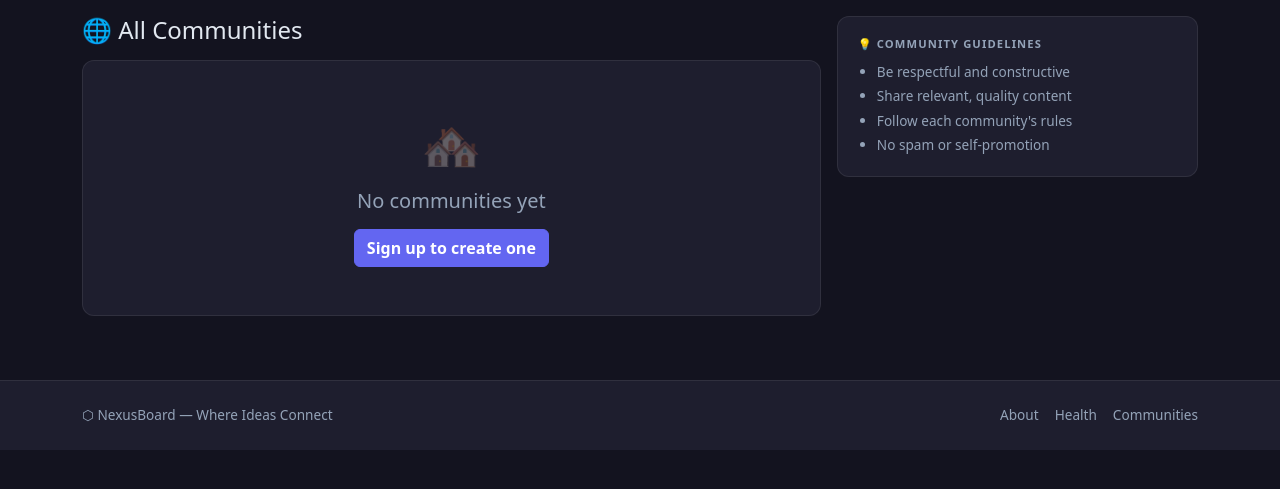
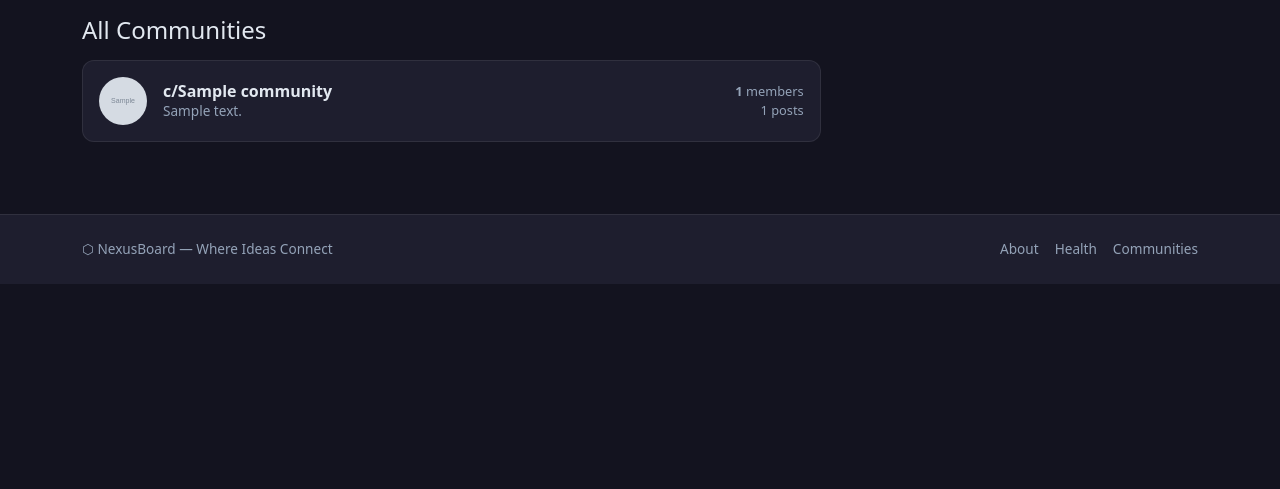
Before and after one commit to AnishIdhayan-1412/NexusBoard-V1, a Django app: page /communities/ in a window 1280 px wide. Shown: the part 61-550 px from the top of the page. Run offline with Django 5.2, Linux system fonts and the light colour scheme; tables that the repository leaves empty hold one stand-in row (values such as "Sample post"); grey boxes marked "Sample" are stand-in pictures.

Commit message:
fix: batch 2 — templates, admin, pagination
Templates:
- Added templates/includes/pagination.html (reusable across all list views)
- home.html: uses page_obj, post.score, post.comment_count, community.post_count
- communities/list.html: rewritten with member_count/post_count from cached fields
- communities/detail.html: paginated, uses page_obj
- posts/list.html: paginated, uses page_obj

Admin:
- PostAdmin: pin/unpin/lock/unlock bulk actions, all fields exposed
- CommunityAdmin: readonly cached counters
- MembershipAdmin: filter by role/active
- UserAdmin: extends BaseUserAdmin, exposes profile fields
- FollowAdmin: new registration
- CommentVoteAdmin: new registration

```diff
--- a/templates/communities/list.html
+++ b/templates/communities/list.html
@@ -4,62 +4,38 @@
 <div class="row g-3">
   <div class="col-lg-8">
     <div class="d-flex justify-content-between align-items-center mb-3">
-      <h4 class="mb-0">🌐 All Communities</h4>
+      <h4 class="mb-0">All Communities</h4>
       {% if user.is_authenticated %}
-      <a href="{% url 'communities:create' %}" class="btn btn-primary btn-sm"><i class="bi bi-plus me-1"></i>Create Community</a>
+      <a href="{% url 'communities:create' %}" class="btn btn-primary btn-sm"><i class="bi bi-plus me-1"></i>Create</a>
       {% endif %}
     </div>
-    <div class="row g-3">
-      {% for community in communities %}
-      <div class="col-md-6">
-        <div class="card card-hover h-100">
-          <div class="card-body">
-            {% if community.banner %}
-            <img src="{{ community.banner.url }}" alt="" class="img-fluid rounded mb-2" style="height:80px;width:100%;object-fit:cover">
-            {% endif %}
-            <div class="d-flex align-items-center gap-2 mb-2">
-              <div style="width:36px;height:36px;border-radius:50%;background:linear-gradient(135deg,var(--nb-primary),var(--nb-accent));display:flex;align-items:center;justify-content:center;font-weight:700;flex-shrink:0">
-                {{ community.name.0|upper }}
-              </div>
-              <div>
-                <a href="{% url 'communities:detail' community.slug %}" class="post-title-link" style="font-size:.95rem">c/{{ community.name }}</a>
-                <div class="text-muted" style="font-size:.75rem">{{ community.member_count }} members · {{ community.post_count }} posts</div>
-              </div>
-            </div>
-            <p class="text-muted mb-2" style="font-size:.84rem">{{ community.description|truncatechars:100 }}</p>
-            {% if user.is_authenticated %}
-            <a href="{% url 'communities:join' community.slug %}" class="btn btn-outline-primary btn-sm">Join</a>
-            {% endif %}
+    {% for community in page_obj %}
+    <div class="card card-hover mb-2" onclick="window.location='{% url 'communities:detail' community.slug %}'">
+      <div class="card-body py-3">
+        <div class="d-flex align-items-center gap-3">
+          {% if community.icon %}
+          <img src="{{ community.icon.url }}" alt="" class="rounded-circle" style="width:48px;height:48px;object-fit:cover">
+          {% else %}
+          <div class="rounded-circle d-flex align-items-center justify-content-center" style="width:48px;height:48px;background:rgba(99,102,241,0.15);font-size:1.4rem">🌐</div>
+          {% endif %}
+          <div class="flex-grow-1">
+            <h6 class="mb-0"><a href="{% url 'communities:detail' community.slug %}" class="post-title-link" onclick="event.stopPropagation()">c/{{ community.name }}</a></h6>
+            <p class="text-muted mb-0" style="font-size:.85rem">{{ community.description|truncatechars:120 }}</p>
+          </div>
+          <div class="text-end text-muted" style="font-size:.8rem;min-width:70px">
+            <div><strong>{{ community.member_count }}</strong> members</div>
+            <div>{{ community.post_count }} posts</div>
           </div>
         </div>
       </div>
-      {% empty %}
-      <div class="col-12">
-        <div class="card">
-          <div class="card-body text-center py-5">
-            <div style="font-size:3rem;opacity:.3">🏘️</div>
-            <h5 class="text-muted mt-2">No communities yet</h5>
-            {% if user.is_authenticated %}
-            <a href="{% url 'communities:create' %}" class="btn btn-primary mt-2">Create First Community</a>
-            {% else %}
-            <a href="{% url 'accounts:register' %}" class="btn btn-primary mt-2">Sign up to create one</a>
-            {% endif %}
-          </div>
-        </div>
-      </div>
-      {% endfor %}
     </div>
-  </div>
-  <div class="col-lg-4">
-    <div class="sidebar-widget">
-      <h6>💡 Community Guidelines</h6>
-      <ul style="font-size:.85rem;color:var(--nb-text-muted);padding-left:1.2rem;margin:0">
-        <li class="mb-1">Be respectful and constructive</li>
-        <li class="mb-1">Share relevant, quality content</li>
-        <li class="mb-1">Follow each community's rules</li>
-        <li>No spam or self-promotion</li>
-      </ul>
-    </div>
+    {% empty %}
+    <div class="card"><div class="card-body text-center py-5">
+      <h5 class="text-muted">No communities yet</h5>
+      <a href="{% url 'communities:create' %}" class="btn btn-primary mt-2">Create the first one!</a>
+    </div></div>
+    {% endfor %}
+    {% include 'includes/pagination.html' %}
   </div>
 </div>
 {% endblock %}
--- /dev/null
+++ b/templates/includes/pagination.html
@@ -0,0 +1,19 @@
+{% if page_obj.has_other_pages %}
+<nav aria-label="Page navigation" class="mt-3">
+  <ul class="pagination pagination-sm justify-content-center">
+    {% if page_obj.has_previous %}
+    <li class="page-item">
+      <a class="page-link" href="?{% if request.GET.q %}q={{ request.GET.q }}&{% endif %}page={{ page_obj.previous_page_number }}">‹ Prev</a>
+    </li>
+    {% endif %}
+    <li class="page-item disabled">
+      <span class="page-link">{{ page_obj.number }} / {{ page_obj.paginator.num_pages }}</span>
+    </li>
+    {% if page_obj.has_next %}
+    <li class="page-item">
+      <a class="page-link" href="?{% if request.GET.q %}q={{ request.GET.q }}&{% endif %}page={{ page_obj.next_page_number }}">Next ›</a>
+    </li>
+    {% endif %}
+  </ul>
+</nav>
+{% endif %}
--- a/templates/posts/detail.html
+++ b/templates/posts/detail.html
@@ -11,10 +11,10 @@
           <div class="d-flex flex-column align-items-center gap-1 pt-1" style="min-width:40px">
             {% if user.is_authenticated %}
             <button class="vote-btn {% if user_vote == 1 %}up-active{% endif %}" onclick="vote({{ post.pk }}, 1)" id="up-btn"><i class="bi bi-arrow-up-circle-fill"></i></button>
-            <span class="vote-score" id="vote-score">{{ post.vote_score }}</span>
+            <span class="vote-score" id="vote-score">{{ post.score }}</span>
             <button class="vote-btn {% if user_vote == -1 %}down-active{% endif %}" onclick="vote({{ post.pk }}, -1)" id="down-btn"><i class="bi bi-arrow-down-circle-fill"></i></button>
             {% else %}
-            <span class="vote-score">{{ post.vote_score }}</span>
+            <span class="vote-score">{{ post.score }}</span>
             {% endif %}
           </div>
           <!-- Content -->
```
Also changed, not shown: accounts/admin.py (+9 -8 lines), communities/admin.py (+9 -6 lines), posts/admin.py (+37 -8 lines), templates/communities/detail.html (+6 -4 lines), templates/core/home.html (+8 -9 lines), templates/posts/list.html (+6 -4 lines).
